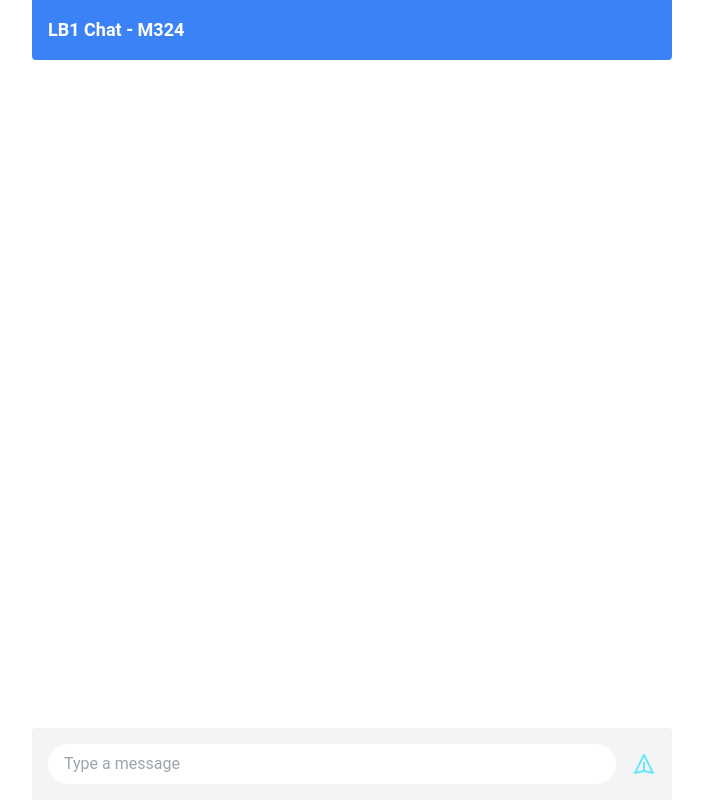
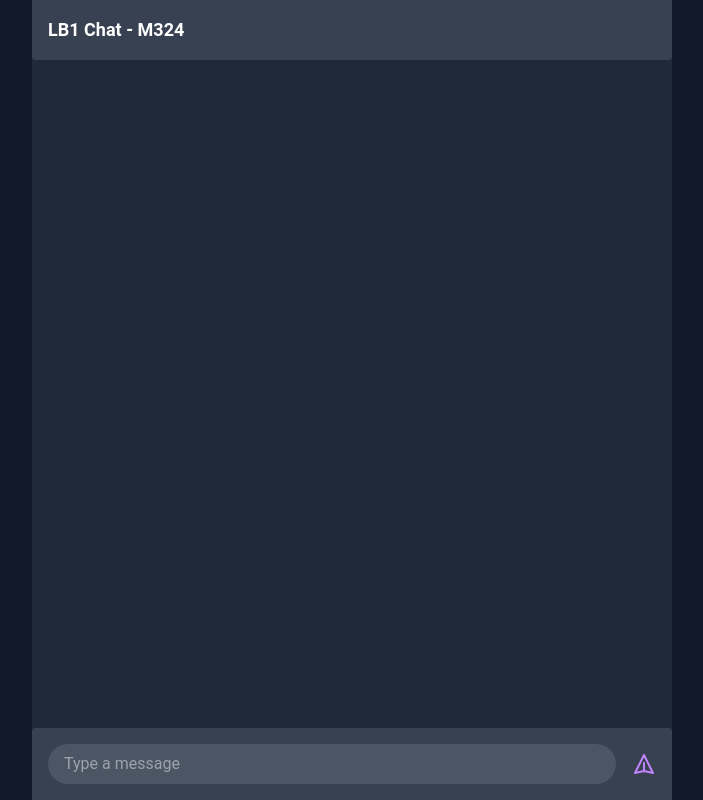
Before and after one commit to m324-organisation/m324-project, a website: page client/index.html in a window 1280 px wide. Shown: the whole page, without its empty margins (288-991 px from the left). Drawn offline with nearby package versions, Linux system fonts and the light colour scheme; no server answers.

Commit message:
Add dark mode theme to chat interface

```diff
--- a/client/index.html
+++ b/client/index.html
@@ -12,17 +12,17 @@
   <script src="/script.js"></script>
 </head>
 
-<body>
+<body class="bg-gray-900">
 <div class="flex justify-center w-full h-screen">
-    <div class="flex flex-col w-full h-full max-w-2xl bg-white md:w-3/4 lg:w-2/4">
-      <div class="px-4 py-4 bg-blue-500 rounded-b">
+  <div class="flex flex-col w-full h-full max-w-2xl bg-gray-800 md:w-3/4 lg:w-2/4">
+    <div class="px-4 py-4 bg-gray-700 rounded-b">
       <p class="text-lg font-bold text-white">LB1 Chat - M324</p>
     </div>
-      <div class="flex flex-col justify-start flex-grow gap-4 p-4 overflow-y-auto" id="messages"></div>
-      <div class="flex items-center px-4 py-4 bg-gray-100 rounded-t">
+    <div class="flex flex-col justify-start flex-grow gap-4 p-4 overflow-y-auto text-gray-200" id="messages"></div>
+    <div class="flex items-center px-4 py-4 bg-gray-700 rounded-t">
       <input id="messageInput" type="text" placeholder="Type a message"
-          class="flex-grow px-4 py-2 border-gray-200 rounded-full focus:outline-none focus:ring-2 focus:ring-cyan-300" />
-        <button class="ml-4 text-cyan-300 hover:text-cyan-400 focus:outline-none" id="sendButton">
+             class="flex-grow px-4 py-2 bg-gray-600 text-white border-gray-600 rounded-full focus:outline-none focus:ring-2 focus:ring-purple-500 placeholder-gray-400" />
+      <button class="ml-4 text-purple-400 hover:text-purple-300 focus:outline-none" id="sendButton">
         <svg xmlns="http://www.w3.org/2000/svg" class="w-6 h-6" fill="none" viewBox="0 0 24 24" stroke="currentColor">
           <path stroke-linecap="round" stroke-linejoin="round" stroke-width="2"
                 d="M12 19l9 2-9-18-9 18 9-2zm0 0v-8" />
```
Lines whose indentation alone changed are shown as unchanged.
